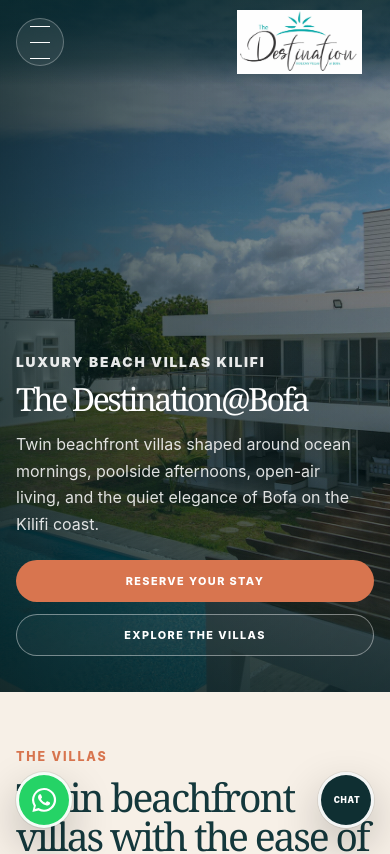
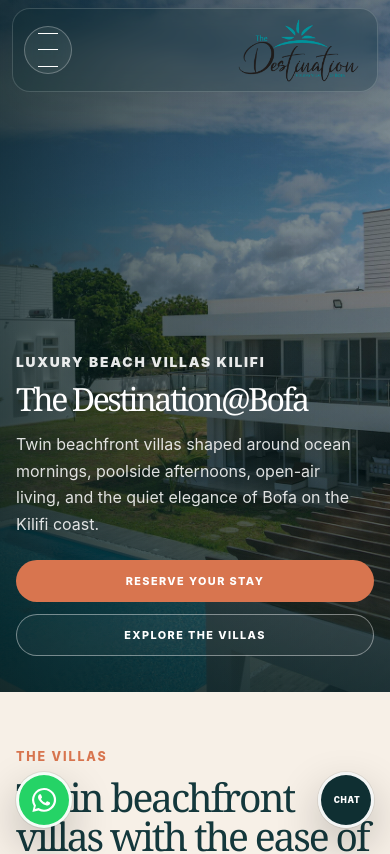
Before and after one commit to EugeneCodes254/destination-bofa, a Next.js app in the folder destination-bofa-next/: page / in a window 390 px wide. Shown: the top 854 px of the page. Built offline with nearby package versions, Linux system fonts and the light colour scheme.

Commit message:
Add transparent logo and floating navigation

```diff
--- a/destination-bofa-next/app/globals.css
+++ b/destination-bofa-next/app/globals.css
@@ -2137,3 +2137,76 @@ p {
     width: calc(100vw - 2rem);
   }
 }
+/* =========================
+   FLOATING LUXURY HEADER
+========================= */
+
+.site-header {
+  inset: 14px 3% auto;
+  width: 94%;
+  min-height: calc(var(--header-height) - 8px);
+  padding: 0.65rem clamp(1rem, 2.5vw, 2.5rem);
+  border: 1px solid rgba(255, 255, 255, 0.16);
+  border-radius: 22px;
+  background: rgba(6, 39, 43, 0.24);
+  backdrop-filter: blur(10px);
+  -webkit-backdrop-filter: blur(10px);
+  box-shadow: 0 12px 38px rgba(0, 0, 0, 0.08);
+  transition:
+    background 240ms ease,
+    box-shadow 240ms ease,
+    border-color 240ms ease,
+    backdrop-filter 240ms ease;
+}
+
+.site-header.is-scrolled,
+.site-header.menu-open {
+  background: rgba(6, 39, 43, 0.94);
+  border-color: rgba(255, 255, 255, 0.1);
+  box-shadow: 0 14px 42px rgba(0, 0, 0, 0.2);
+  backdrop-filter: blur(20px);
+  -webkit-backdrop-filter: blur(20px);
+}
+
+.brand {
+  margin-left: 0.4rem;
+}
+
+.brand img {
+  transition: transform 240ms ease;
+}
+
+.brand:hover img {
+  transform: scale(1.04);
+}
+
+@media (max-width: 1120px) {
+  .site-header {
+    inset: 10px 2% auto;
+    width: 96%;
+    min-height: var(--header-height);
+    padding: 0.65rem 1rem;
+  }
+
+  .brand {
+    margin-left: 0.4rem;
+  }
+}
+
+@media (max-width: 760px) {
+  .site-header {
+    inset: 8px 3% auto;
+    width: 94%;
+    min-height: var(--header-height);
+    padding: 0.55rem 0.7rem;
+    border-radius: 18px;
+  }
+
+  .brand {
+    margin-right: 0.35rem;
+  }
+
+  .mobile-nav {
+    inset: calc(var(--header-height) + 18px) 3% auto;
+  }
+}
--- a/destination-bofa-next/app/page.tsx
+++ b/destination-bofa-next/app/page.tsx
@@ -109,7 +109,7 @@ export default function Home() {
         }`}
       >
         <Link className="brand" href="/" aria-label="The Destination@Bofa">
-          <img src="/bofa/logo.jpeg" alt="The Destination@Bofa logo" />
+          <img src="/bofa/logo.png" alt="The Destination@Bofa logo" />
         </Link>
 
         <nav className="desktop-nav" aria-label="Primary navigation">
@@ -663,7 +663,7 @@ export default function Home() {
       <footer className="site-footer">
         <div>
           <Link className="brand footer-brand" href="/">
-            <img src="/bofa/logo.jpeg" alt="The Destination@Bofa logo" />
+            <img src="/bofa/logo.png" alt="The Destination@Bofa logo" />
           </Link>
           <p>Twin Kilifi luxury beachfront villas near Bofa Beach.</p>
         </div>
```
Also changed, not shown: destination-bofa-next/public/bofa/logo.png (added).
